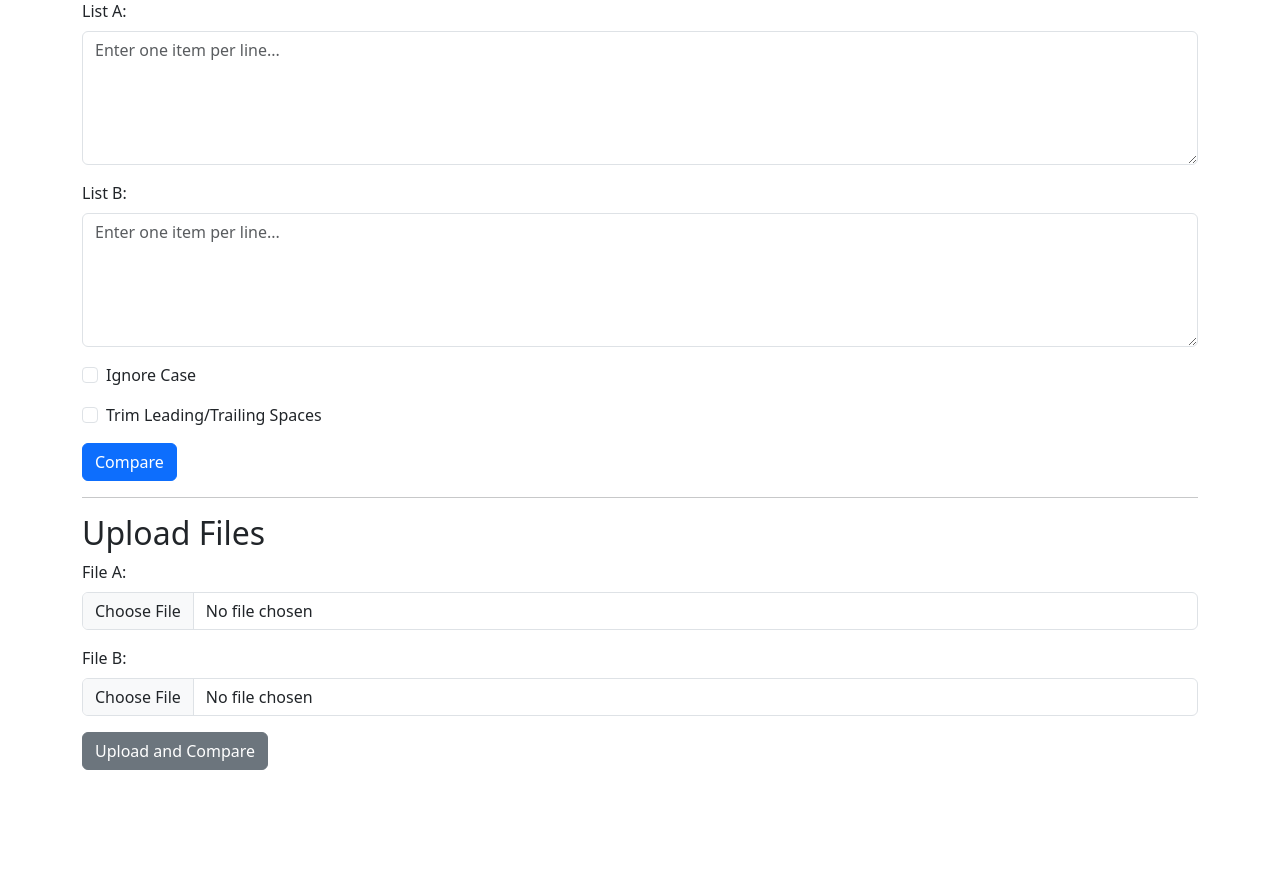
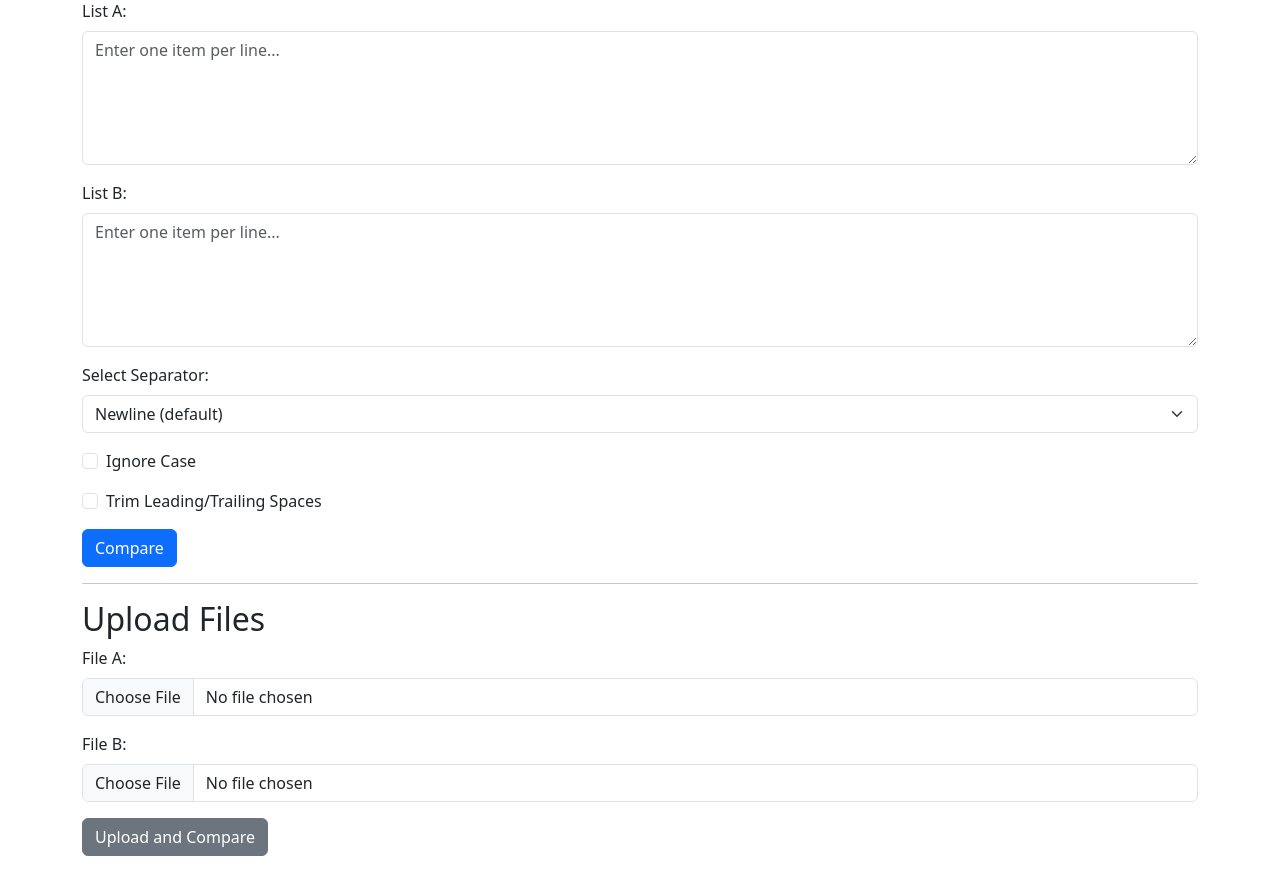
Before and after one commit to mnmohtasham/advanced-listdiff, a Flask app: page / in a window 1280 px wide. Shown: the part 81-961 px from the top of the page. Before the commit the page ends 851 px from the top, so only its background shows below. Run offline with Flask 3, Linux system fonts and the light colour scheme; some libraries are stand-ins or nearby versions.

Commit message:
adds separator functionality

```diff
--- a/app.py
+++ b/app.py
@@ -31,13 +31,28 @@ def home():
 
 @app.route('/compare', methods=['POST'])
 def compare():
-    list_a = request.form.get('list_a', '').splitlines()
-    list_b = request.form.get('list_b', '').splitlines()
+    raw_list_a = request.form.get('list_a', '')
+    raw_list_b = request.form.get('list_b', '')
+    separator = request.form.get('separator', 'newline')
     ignore_case = 'ignore_case' in request.form
     trim_spaces = 'trim_spaces' in request.form
 
+    # Define how to interpret separator
+    sep_map = {
+        "newline": "\n",
+        "comma": ",",
+        "tab": "\t",
+        "space": " ",
+        "semicolon": ";"
+    }
+    sep_char = sep_map.get(separator, "\n")
+
+    list_a = raw_list_a.split(sep_char)
+    list_b = raw_list_b.split(sep_char)
+
     results = process_lists(list_a, list_b, ignore_case, trim_spaces)
     return render_template('results.html', results=results)
+
 
 @app.route('/upload', methods=['POST'])
 def upload():
--- a/templates/index.html
+++ b/templates/index.html
@@ -20,6 +20,19 @@
             <textarea class="form-control" id="list_b" name="list_b" rows="5" placeholder="Enter one item per line..." oninput="updateListInfo()"></textarea>
             <div id="list_b_info" class="mt-2"></div>
         </div>
+
+        <!-- New separator dropdown -->
+        <div class="mb-3">
+            <label for="separator" class="form-label">Select Separator:</label>
+            <select class="form-select" name="separator" id="separator">
+                <option value="newline" selected>Newline (default)</option>
+                <option value="comma">Comma (,)</option>
+                <option value="tab">Tab (↹)</option>
+                <option value="space">Space</option>
+                <option value="semicolon">Semicolon (;)</option>
+            </select>
+        </div>
+
         <div class="form-check mb-3">
             <input class="form-check-input" type="checkbox" name="ignore_case" id="ignore_case">
             <label class="form-check-label" for="ignore_case">Ignore Case</label>
@@ -49,25 +62,19 @@
 
 <script>
 function updateListInfo() {
-    // Get the content of the textareas
     const listAContent = document.getElementById("list_a").value;
     const listBContent = document.getElementById("list_b").value;
 
-    // Calculate the number of items and size in bytes for List A
     const listAArray = listAContent.split('\n').filter(item => item.trim() !== "");
     const listASize = new TextEncoder().encode(listAContent).length;
 
-    // Calculate the number of items and size in bytes for List B
     const listBArray = listBContent.split('\n').filter(item => item.trim() !== "");
     const listBSize = new TextEncoder().encode(listBContent).length;
 
-    // Update the information displayed for List A
     document.getElementById("list_a_info").innerHTML = `
         <strong>List A:</strong>
         ${listAArray.length} items, ${formatSize(listASize)} size
     `;
-
-    // Update the information displayed for List B
     document.getElementById("list_b_info").innerHTML = `
         <strong>List B:</strong>
         ${listBArray.length} items, ${formatSize(listBSize)} size
```
